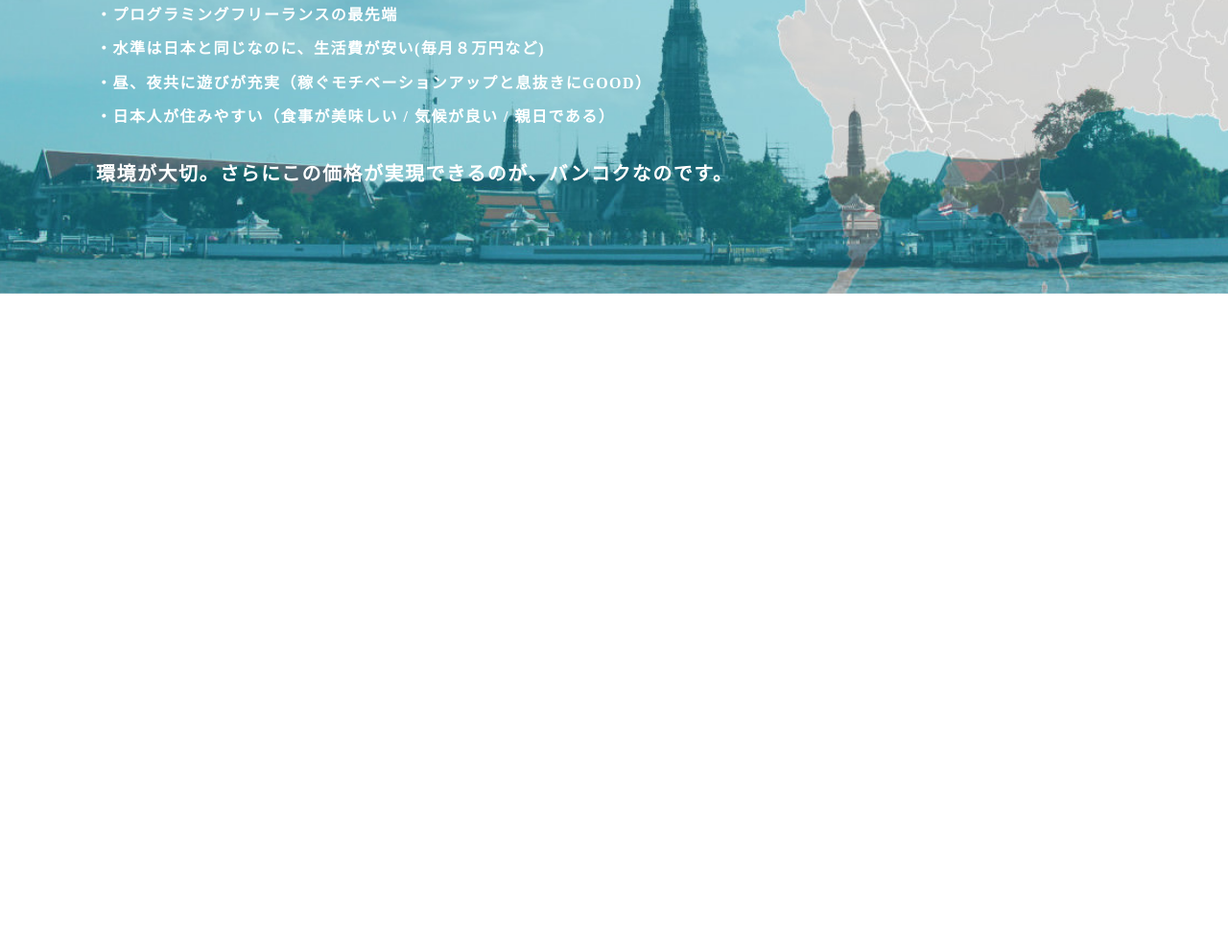
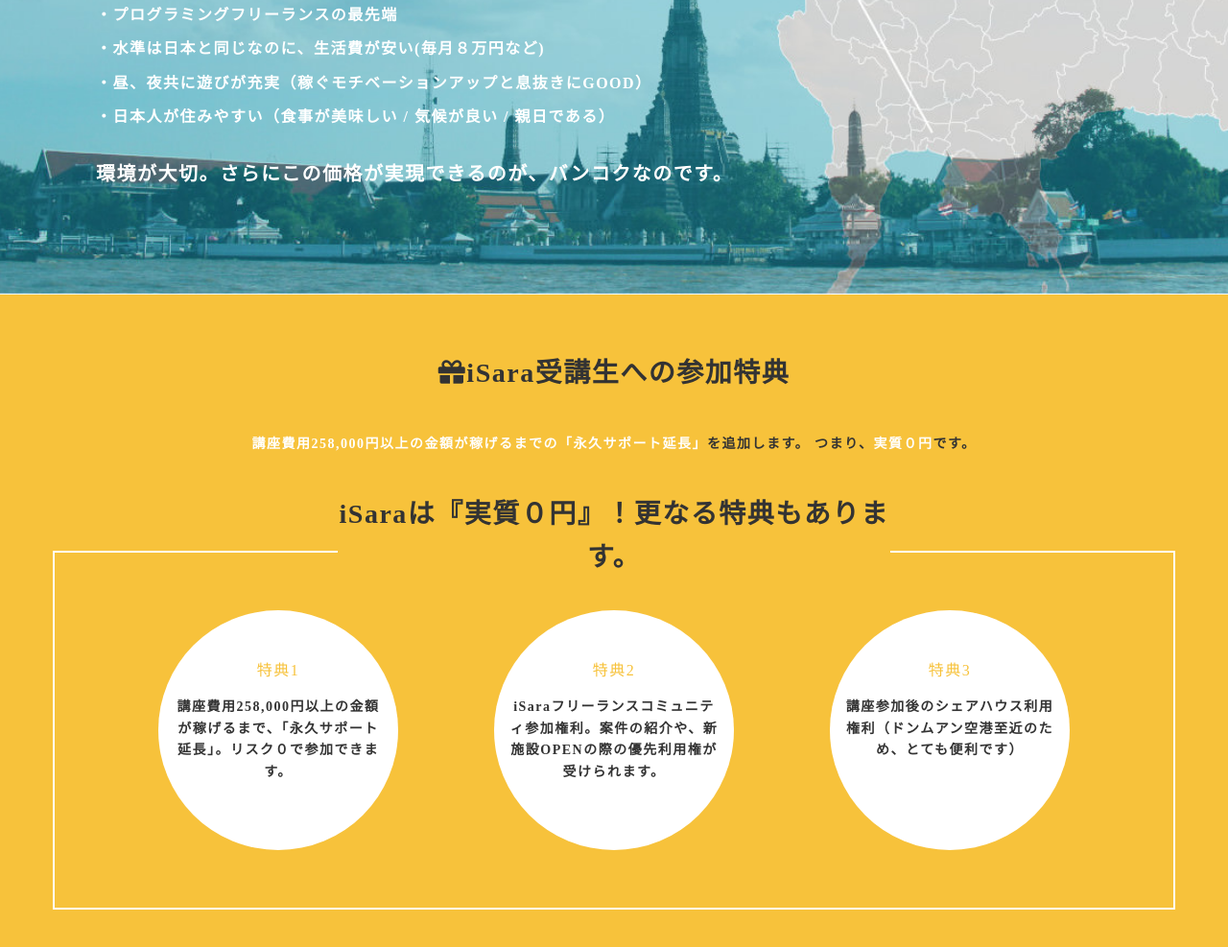
Before and after one commit to YunaSuzuki/iSara, a website: page index.html in a window 1280 px wide. Shown: the part 9892-10879 px from the top of the page at 96% size. Before the commit the page ends 10199 px from the top, so only its background shows below. Drawn offline with Linux system fonts and the light colour scheme.

Commit message:
benefits(self)

```diff
--- a/index.html
+++ b/index.html
@@ -402,6 +402,34 @@
         </ul>
         <p class="text-m">環境が大切。さらにこの価格が実現できるのが、バンコクなのです。</p>
     </div>
+    <div class="benefits">
+        <p class="text-l"><i class="fas fa-gift"></i>iSara受講生への参加特典</p>
+        <p class="text-s">
+            <span>講座費用258,000円以上の金額が稼げるまでの「永久サポート延長」</span>を追加します。
+            つまり、<span>実質０円</span>です。
+        </p>
+        <p class="text-l benefits__text">iSaraは『実質０円』！更なる特典もあります。</p>
+        <div class="wrap benefits-container">
+            <div class="benefits-box">
+                <span class="benefits__title">特典1</span>
+                <p class="benefits__detail text-s">
+                    講座費用258,000円以上の金額が稼げるまで、「永久サポート延長」。リスク０で参加できます。
+                </p>
+            </div>
+            <div class="benefits-box">
+                <span class="benefits__title">特典2</span>
+                <p class="benefits__detail text-s">
+                    iSaraフリーランスコミュニティ参加権利。案件の紹介や、新施設OPENの際の優先利用権が受けられます。
+                </p>
+            </div>
+            <div class="benefits-box">
+                <span class="benefits__title">特典3</span>
+                <p class="benefits__detail text-s">
+                    講座参加後のシェアハウス利用権利（ドンムアン空港至近のため、とても便利です）
+                </p>
+            </div>
+        </div>
+    </div>
     <!-- </main> -->
 </body>
 </html>
--- a/sass/layout/_about.scss
+++ b/sass/layout/_about.scss
@@ -511,6 +511,56 @@
     }
 }
 
+//iSara受講生への参加特典
+.benefits{
+    padding: 60px 0 0;
+    background-color: #F7C23B;
+    text-align: center;
+
+    p{
+        margin-bottom: 40px;
+        font-weight: 600;
+
+        span{
+            color: #fff;
+        }
+    }
+
+    &__text{
+        position: relative;
+        z-index: 10;
+        width: 45%;
+        margin: 0 auto;
+        background-color: #F7C23B;
+    }
+
+    .benefits-container{
+        position: relative;
+        top: -70px;
+        padding: 60px;
+        border: 2px solid #fff;
+    }
+
+    .benefits-box{
+        padding: 50px 15px;
+        width: 250px;
+        height: 250px;
+        background-color: #fff;
+        border-radius: 50%;
+
+        &:not(:last-child){
+            margin-right: 100px;
+        }
+    }
+
+
+    &__title{
+        display: block;
+        margin-bottom: 15px;
+        color: #F7C23B;
+    }
+}
+
 .wrap{
     display: flex;
     justify-content: center;
```
Also changed, not shown: css/style.css.
